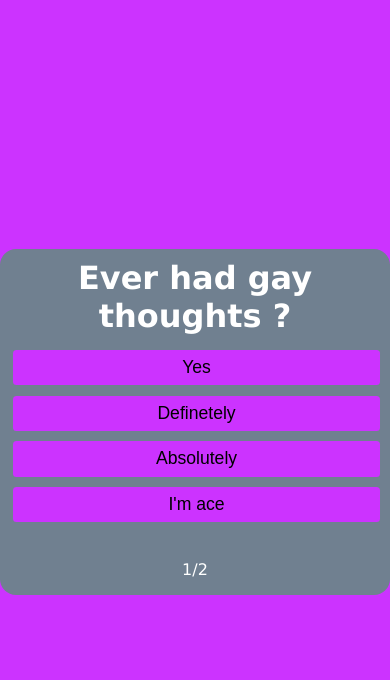
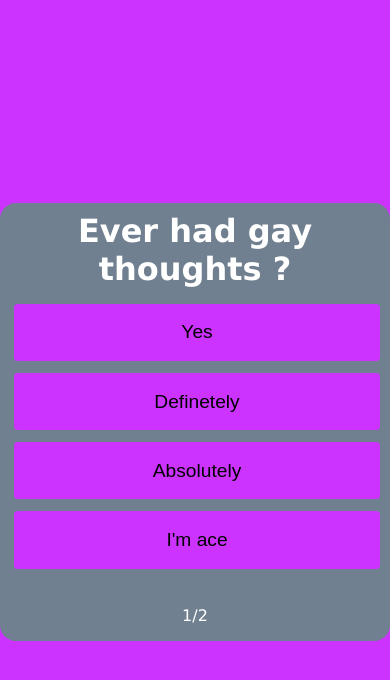
Before and after one commit to Deer-Canidae/quiz-du-questionnement, a React (Vite) app: page / in a window 390 px wide. Both pictures are taken after a click on the button "Participer !". Shown: the top 680 px of the page. Built offline with nearby package versions, Linux system fonts and the light colour scheme.

Commit message:
mobile size adjustements

```diff
--- a/src/styles/main.scss
+++ b/src/styles/main.scss
@@ -78,9 +78,19 @@ p {
 
   .reponses {
     padding: 0px 0.5em;
+
+    button {
+      height: 3em;
+      font-size: 1.2em;
+    }
   }
 
   button {
     font-size: 1.1em;
+    height: 3em;
+  }
+
+  .play {
+    padding: 0px, 10%;
   }
 }
```
